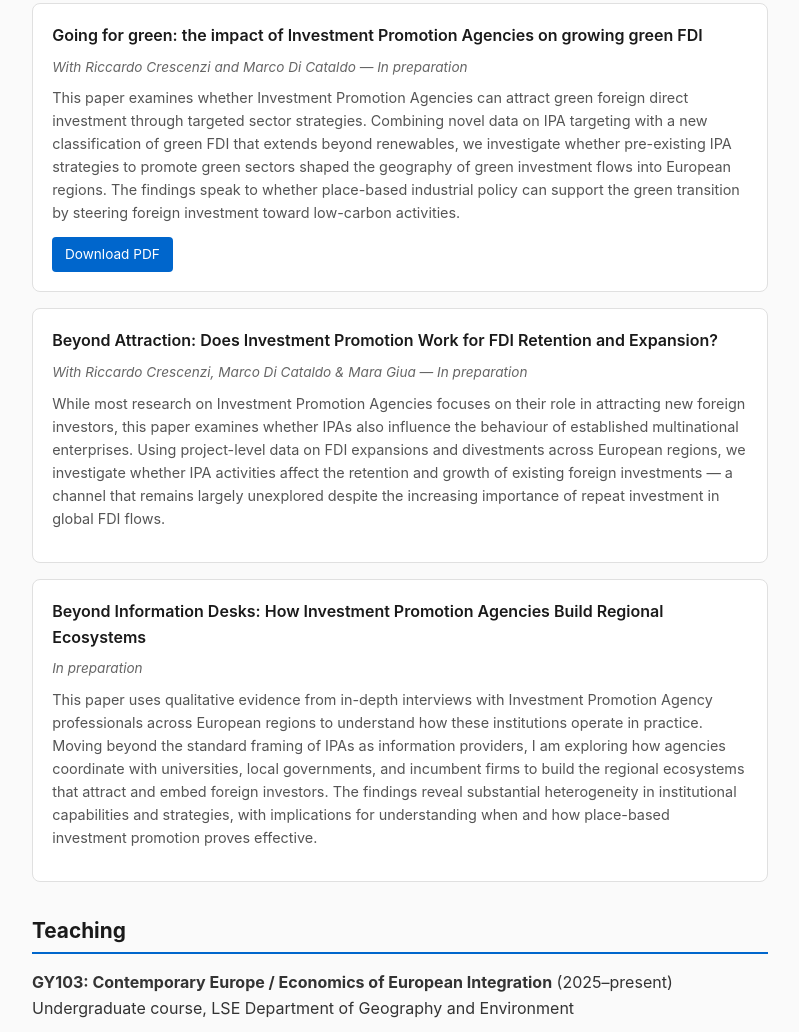
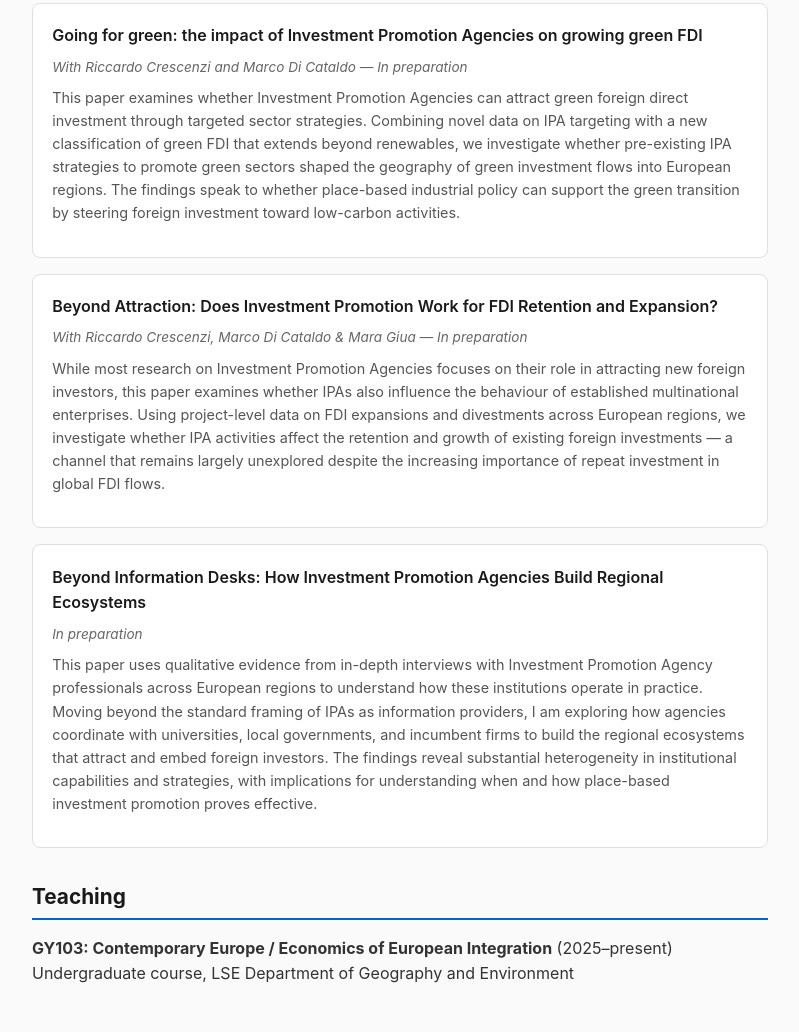
Before and after one commit to juanavilanova/juanavilanova.github.io, a plain HTML site: page index.html in a window 1280 px wide. Shown: the part 1583-2615 px from the top of the page, without its empty margins (240-1039 px from the left). Drawn offline with Linux system fonts and the light colour scheme.

Commit message:
Update index.html
Remove link for green FDI IPA paper

```diff
--- a/index.html
+++ b/index.html
@@ -259,7 +259,6 @@
                 we investigate whether pre-existing IPA strategies to promote green sectors shaped the geography of green investment flows into European regions.
                 The findings speak to whether place-based industrial policy can support the green transition by steering foreign investment toward low-carbon activities.
             </div>
-            <a href="green-fdi-paper.pdf" class="paper-link">Download PDF</a>
         </div>
 
         <div class="paper">
```
